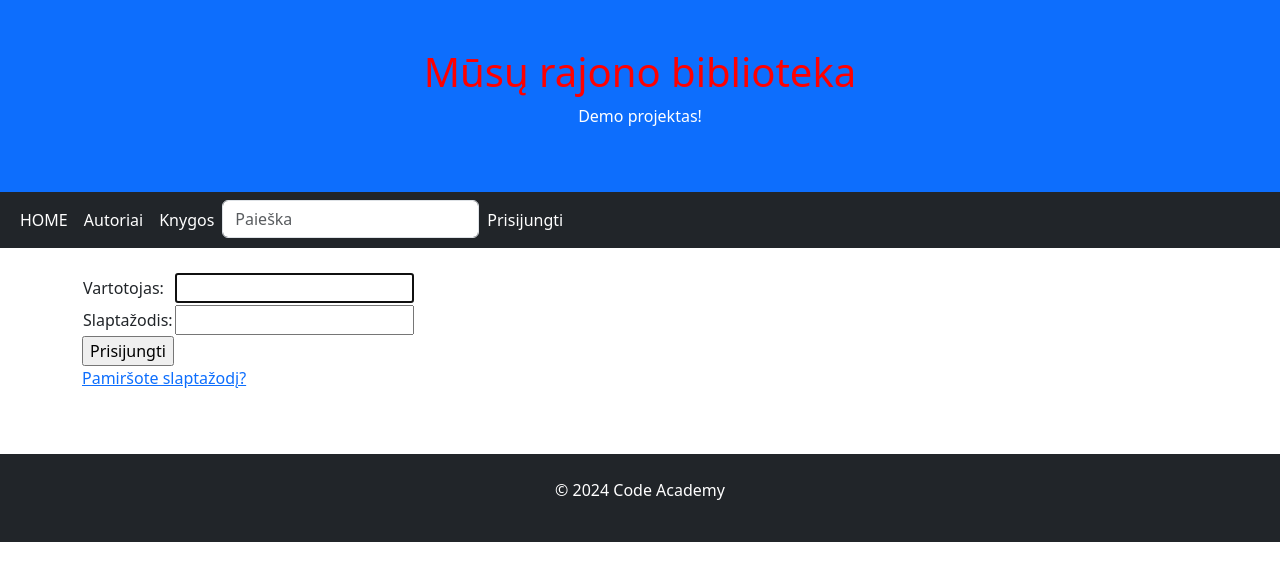
After one commit to DonatasNoreika/my_library_202403, a Django app: page /library/accounts/login/ in a window 1280 px wide. The commit adds this page. Shown: the top 581 px of the page. Run offline with Django 5.2, Linux system fonts and the light colour scheme.

Commit message:
+ 6: Sukurta login/logout logika su navigacija

```diff
--- a/mysite/library/templates/base.html
+++ b/mysite/library/templates/base.html
@@ -32,6 +32,24 @@
                 <input name="query" type="text" class="form-control" placeholder="Paieška">
                 </form>
             </li>
+            {% if user.is_authenticated %}
+            <li class="nav-item"><a class="nav-link" href="#">
+              <svg class="bi bi-person" width="1.5em" height="1.5em" viewBox="0 0 16 16" fill="currentColor" xmlns="http://www.w3.org/2000/svg">
+                <path fill-rule="evenodd" d="M13 14s1 0 1-1-1-4-6-4-6 3-6 4 1 1 1 1h10zm-9.995-.944v-.002.002zM3.022 13h9.956a.274.274 0 00.014-.002l.008-.002c-.001-.246-.154-.986-.832-1.664C11.516 10.68 10.289 10 8 10c-2.29 0-3.516.68-4.168 1.332-.678.678-.83 1.418-.832 1.664a1.05 1.05 0 00.022.004zm9.974.056v-.002.002zM8 7a2 2 0 100-4 2 2 0 000 4zm3-2a3 3 0 11-6 0 3 3 0 016 0z" clip-rule="evenodd"/>
+              </svg>
+            {{ user.get_username }}</a>
+            </li>
+            <li class="nav-item">
+                <form method="post" action="{% url 'logout' %}">
+                    {% csrf_token %}
+                    <button class="nav-link active" type="submit">Atsijungti</button>
+                </form>
+            </li>
+            {% else %}
+            <li class="nav-item">
+                <a class="nav-link active" href="{% url 'login' %}">Prisijungti</a>
+            </li>
+            {% endif %}
         </ul>
     </div>
 </nav>
--- /dev/null
+++ b/mysite/library/templates/registration/login.html
@@ -0,0 +1,22 @@
+{% extends "base.html" %}
+
+{% block "title" %}Prisijungimas{% endblock %}
+
+{% block "content" %}
+  <form method="post" action="{% url 'login' %}">
+    {% csrf_token %}
+    <table>
+      <tr>
+        <td>Vartotojas: </td>
+        <td>{{ form.username }}</td>
+      </tr>
+      <tr>
+        <td>Slaptažodis: </td>
+        <td>{{ form.password }}</td>
+      </tr>
+    </table>
+    <input type="submit" value="Prisijungti" />
+    <input type="hidden" name="next" value="{{ next }}" />
+  </form>
+<p><a href="{% url 'password_reset' %}">Pamiršote slaptažodį?</a></p>
+{% endblock %}
--- a/mysite/library/urls.py
+++ b/mysite/library/urls.py
@@ -1,5 +1,4 @@
-from django.contrib import admin
-from django.urls import path
+from django.urls import path, include
 from . import views
 
 urlpatterns = [
@@ -10,3 +9,7 @@ urlpatterns = [
     path("books/<int:pk>", views.BookDetailView.as_view(), name="book"),
     path("search/", views.search, name="search"),
 ]
+
+urlpatterns += [
+    path('accounts/', include('django.contrib.auth.urls')),
+]
```
Also changed, not shown: mysite/mysite/settings.py (+5 -2 lines).
